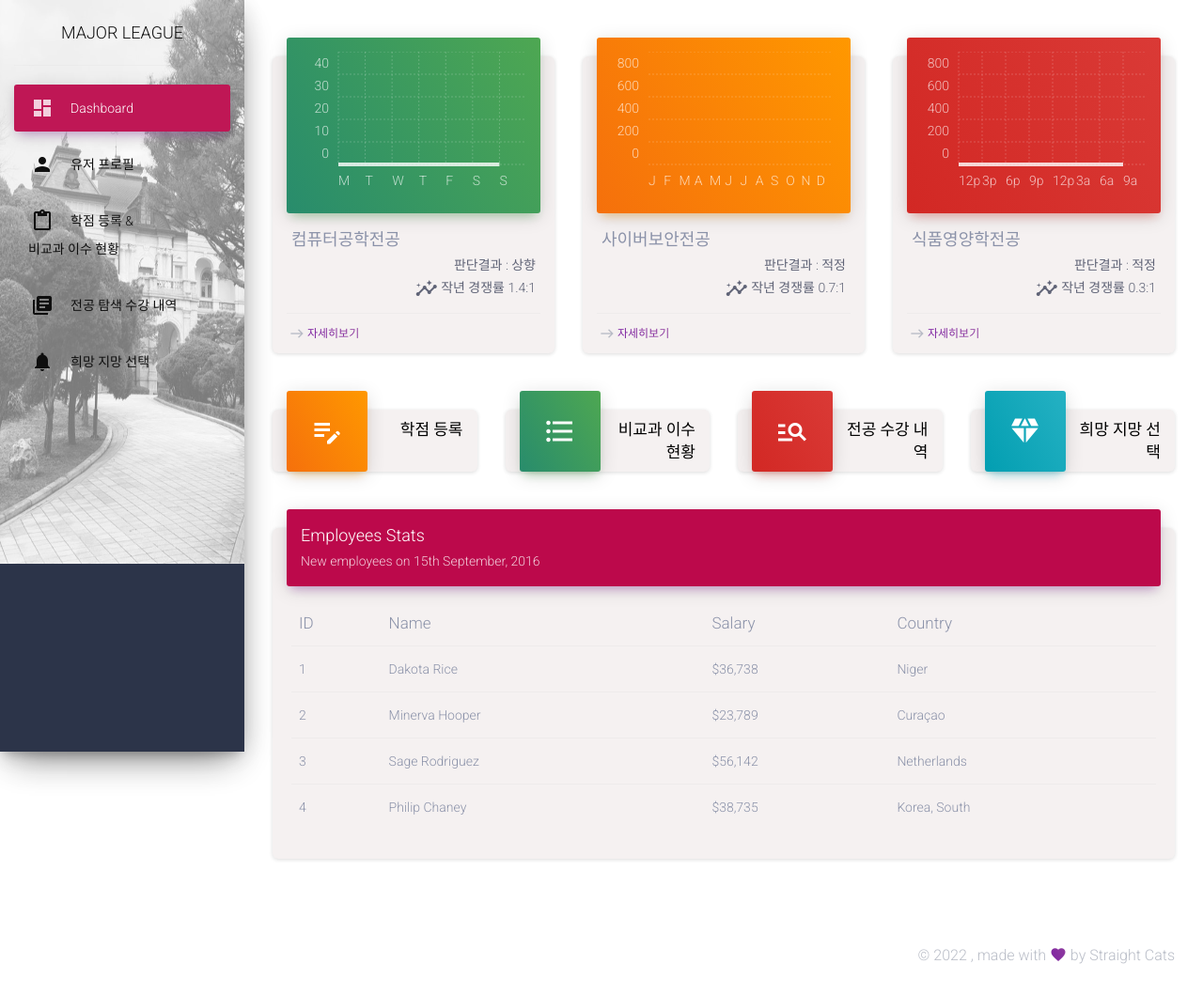
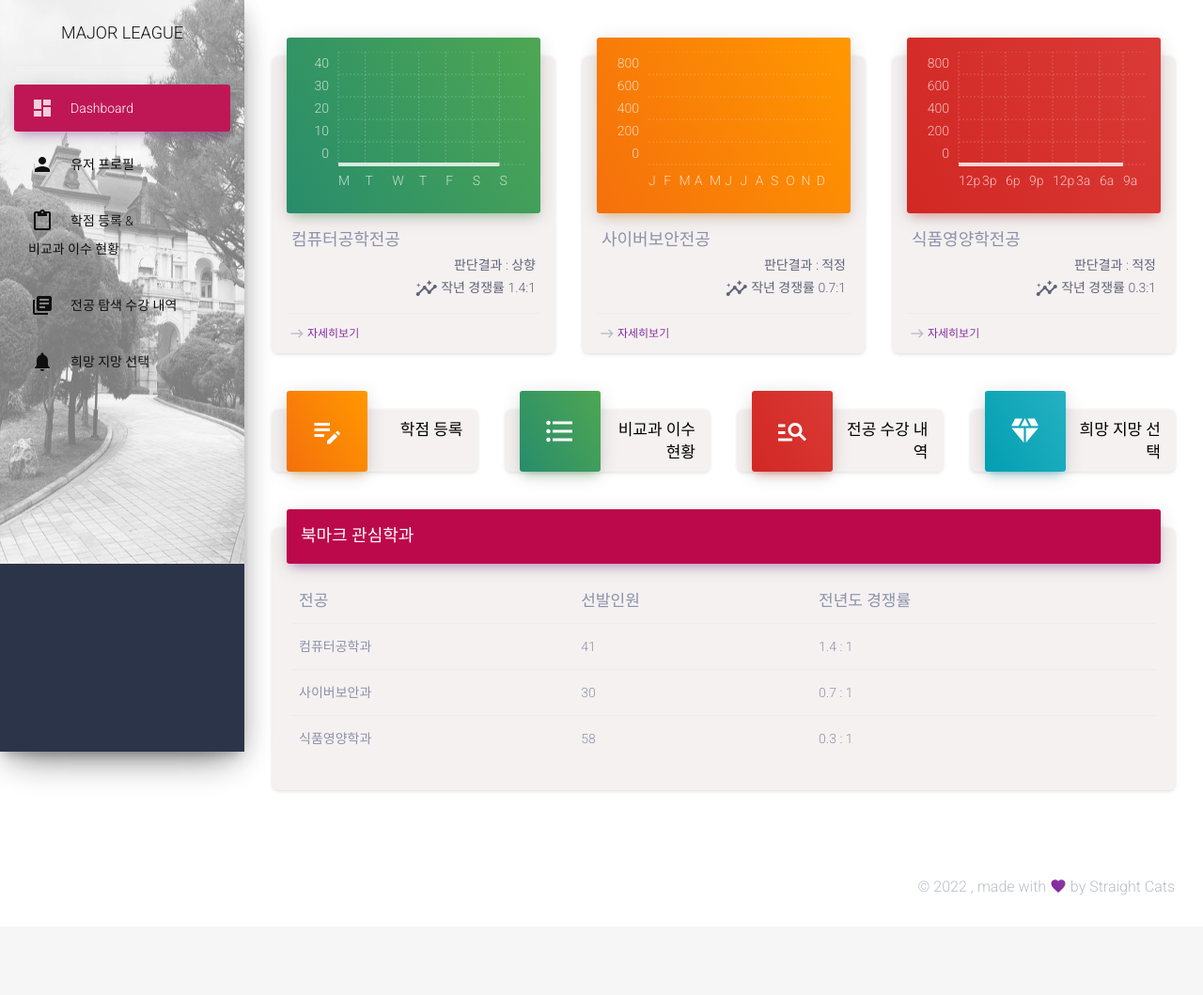
Before and after one commit to StraightCat22/MajorLeague, a Django app: page /major/dashboard/ in a window 1280 px wide. Shown: the whole page at 94% size. After the commit the page ends 953 px from the top, so only its background shows below. Run offline with Django 4.2, Linux system fonts and the light colour scheme; some libraries are stand-ins or nearby versions.

Commit message:
북마크

```diff
--- a/SWproject/major/templates/major/dashboard.html
+++ b/SWproject/major/templates/major/dashboard.html
@@ -102,41 +102,30 @@
             <div class="col-lg-12 col-md-12">
               <div class="card">
                 <div class="card-header card-header-primary">
-                  <h4 class="card-title">Employees Stats</h4>
-                  <p class="card-category">New employees on 15th September, 2016</p>
+                  <h4 class="card-title">북마크 관심학과</h4>
                 </div>
                 <div class="card-body table-responsive">
                   <table class="table table-hover">
                     <thead class="text-warning">
-                      <th>ID</th>
-                      <th>Name</th>
-                      <th>Salary</th>
-                      <th>Country</th>
+                      <th>전공</th>
+                      <th>선발인원</th>
+                      <th>전년도 경쟁률</th>
                     </thead>
                     <tbody>
                       <tr>
-                        <td>1</td>
-                        <td>Dakota Rice</td>
-                        <td>$36,738</td>
-                        <td>Niger</td>
+                        <td>컴퓨터공학과</td>
+                        <td>41</td>
+                        <td>1.4 : 1</td>
                       </tr>
                       <tr>
-                        <td>2</td>
-                        <td>Minerva Hooper</td>
-                        <td>$23,789</td>
-                        <td>Curaçao</td>
+                        <td>사이버보안과</td>
+                        <td>30</td>
+                        <td>0.7 : 1</td>
                       </tr>
                       <tr>
-                        <td>3</td>
-                        <td>Sage Rodriguez</td>
-                        <td>$56,142</td>
-                        <td>Netherlands</td>
-                      </tr>
-                      <tr>
-                        <td>4</td>
-                        <td>Philip Chaney</td>
-                        <td>$38,735</td>
-                        <td>Korea, South</td>
+                        <td>식품영양학과</td>
+                        <td>58</td>
+                        <td>0.3 : 1</td>
                       </tr>
                     </tbody>
                   </table>
```
